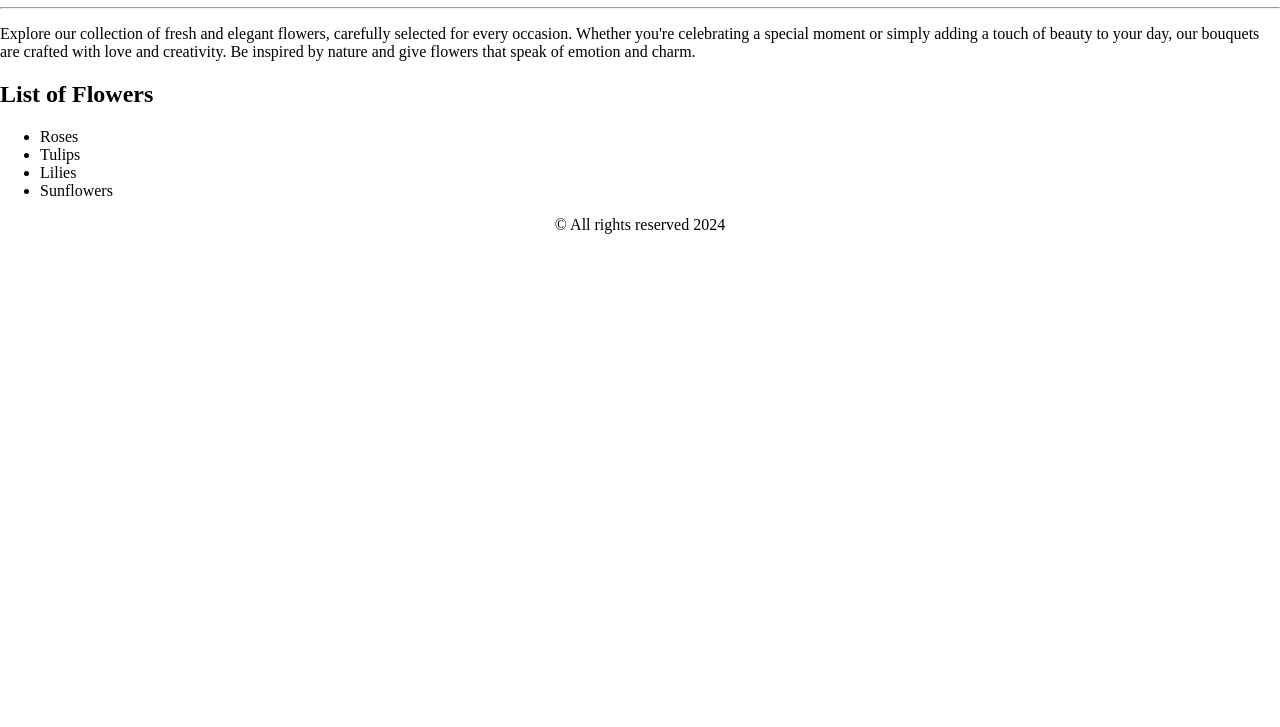
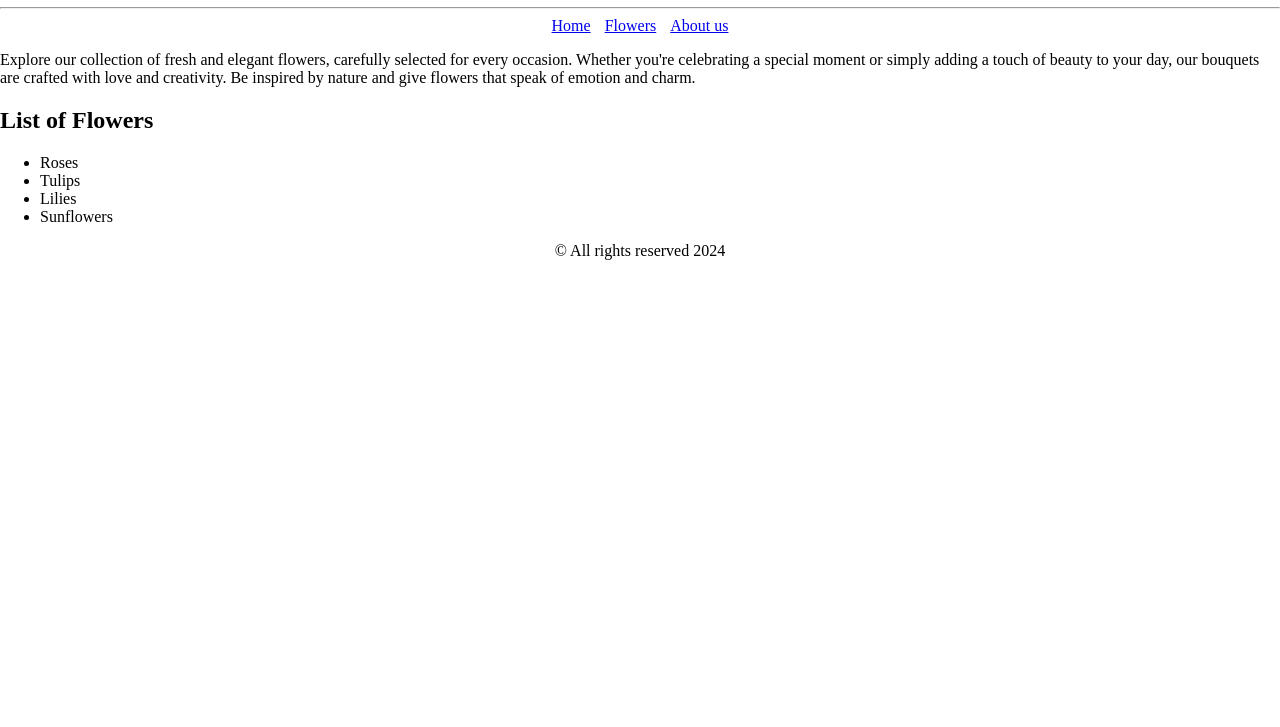
Before and after one commit to ShaiHey/flowersWebsite, a plain HTML site: page index.html in a window 1280 px wide. Shown: the part 73-800 px from the top of the page. Drawn offline with Linux system fonts and the light colour scheme.

Commit message:
added navbar in index and added about in flowers

```diff
--- a/index.html
+++ b/index.html
@@ -12,6 +12,11 @@
             <h1>Flowers Website</h1>
         </header>
         <hr>
+        <nav>
+            <a href="#">Home</a>
+            <a href="flowers.html">Flowers</a>
+            <a href="about.html">About us</a>
+        </nav>
         <p>Explore our collection of fresh and elegant flowers, carefully selected for every occasion. Whether you're celebrating a special moment or simply adding a touch of beauty to your day, our bouquets are crafted with love and creativity. Be inspired by nature and give flowers that speak of emotion and charm.</p>
         <h2>List of Flowers</h2>
         <ul>
```
Also changed, not shown: flowers.html (+1 -0 lines).
